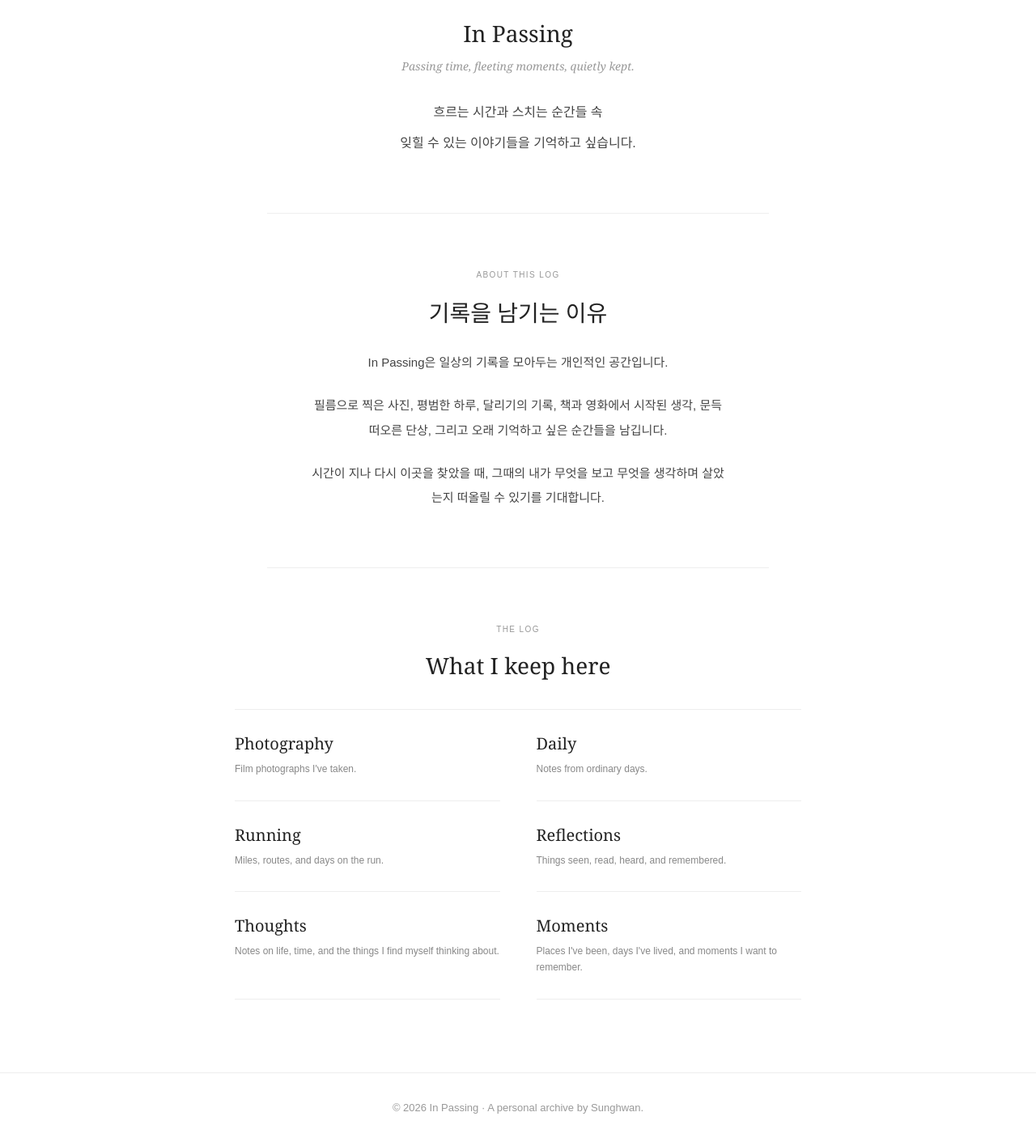
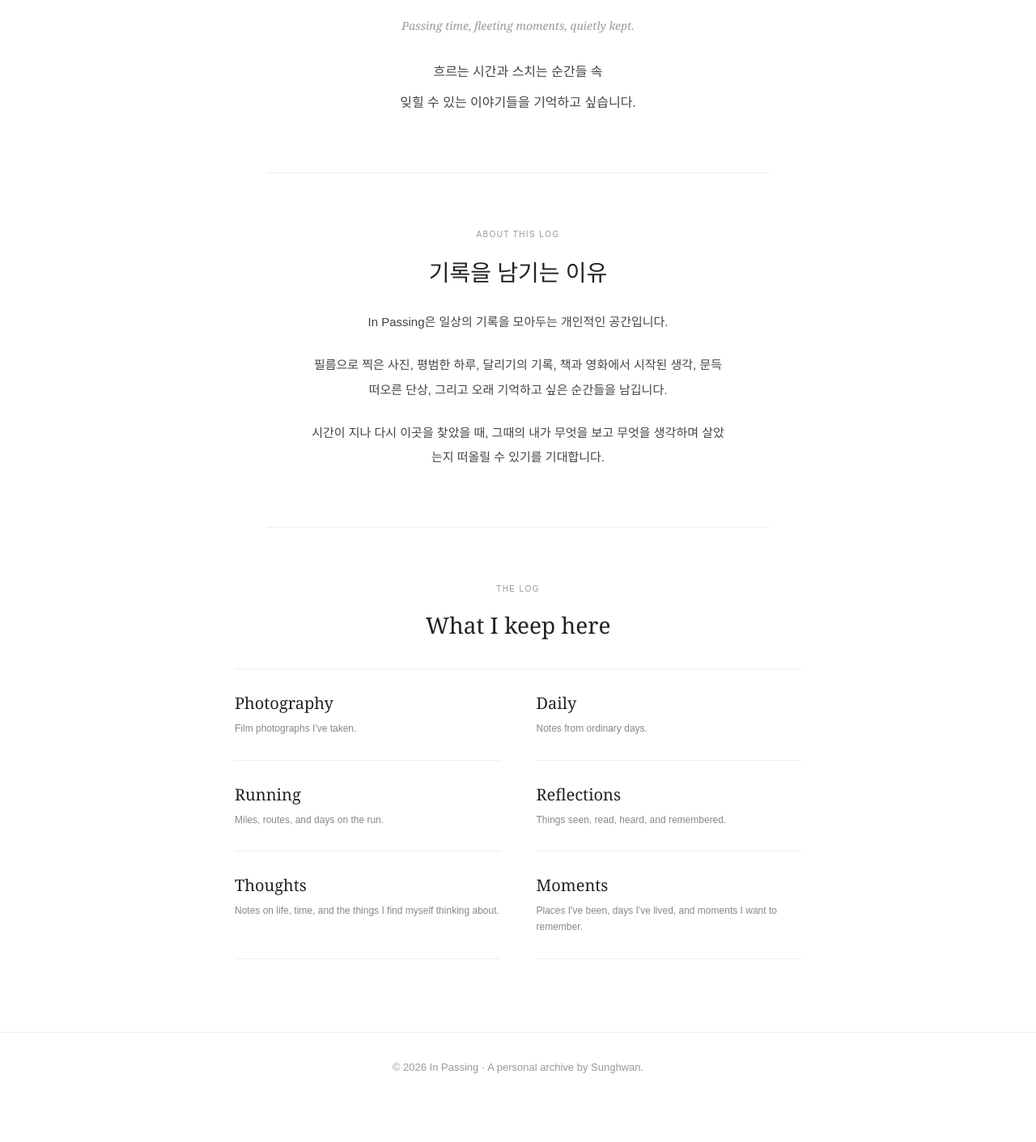
Before and after one commit to sunghwanlog/sunghwanlog.github.io, a Jekyll site: the page built from about.html, in a window 1280 px wide. Shown: the part 657-2068 px from the top of the page at 81% size. Built offline with Jekyll 4.4.1, drawn with Linux system fonts in a browser that asks for light colours; after the commit the page ends 2018 px from its top, so only the background shows below that.

Commit message:
Update about.html

```diff
--- a/about.html
+++ b/about.html
@@ -210,22 +210,8 @@
       text-align: center;
     }
 
-
-    .about-name {
+    .about-tagline {
       margin: 0;
-
-      font-family:
-        Georgia,
-        "Noto Serif KR",
-        serif;
-
-      font-size: 28px;
-      font-weight: normal;
-    }
-
-
-    .about-tagline {
-      margin: 12px 0 0;
 
       color: #999;
 
@@ -626,14 +612,9 @@
 
     <div class="about-intro">
 
-      <h2 class="about-name">
-        In Passing
-      </h2>
-
       <p class="about-tagline">
         Passing time, fleeting moments, quietly kept.
       </p>
-
 
       <div class="about-short">
 
@@ -642,14 +623,14 @@
         </p>
 
         <p>
-           잊힐 수 있는 이야기들을 기억하고 싶습니다.
+          잊힐 수 있는 이야기들을 기억하고 싶습니다.
         </p>
 
-      </div>
+  </div>
+
+</div>
 
     </div>
-
-
 
     <hr class="divider">
 
```
